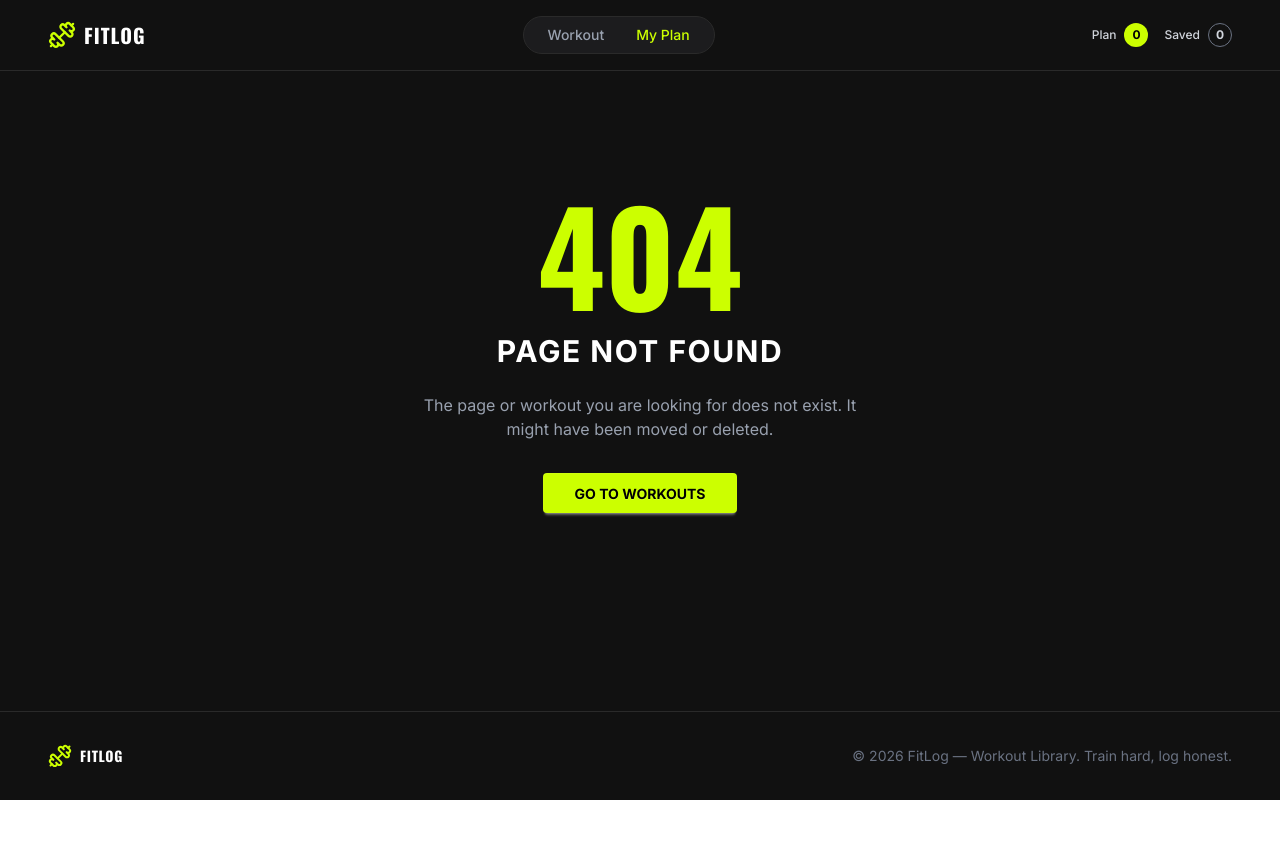
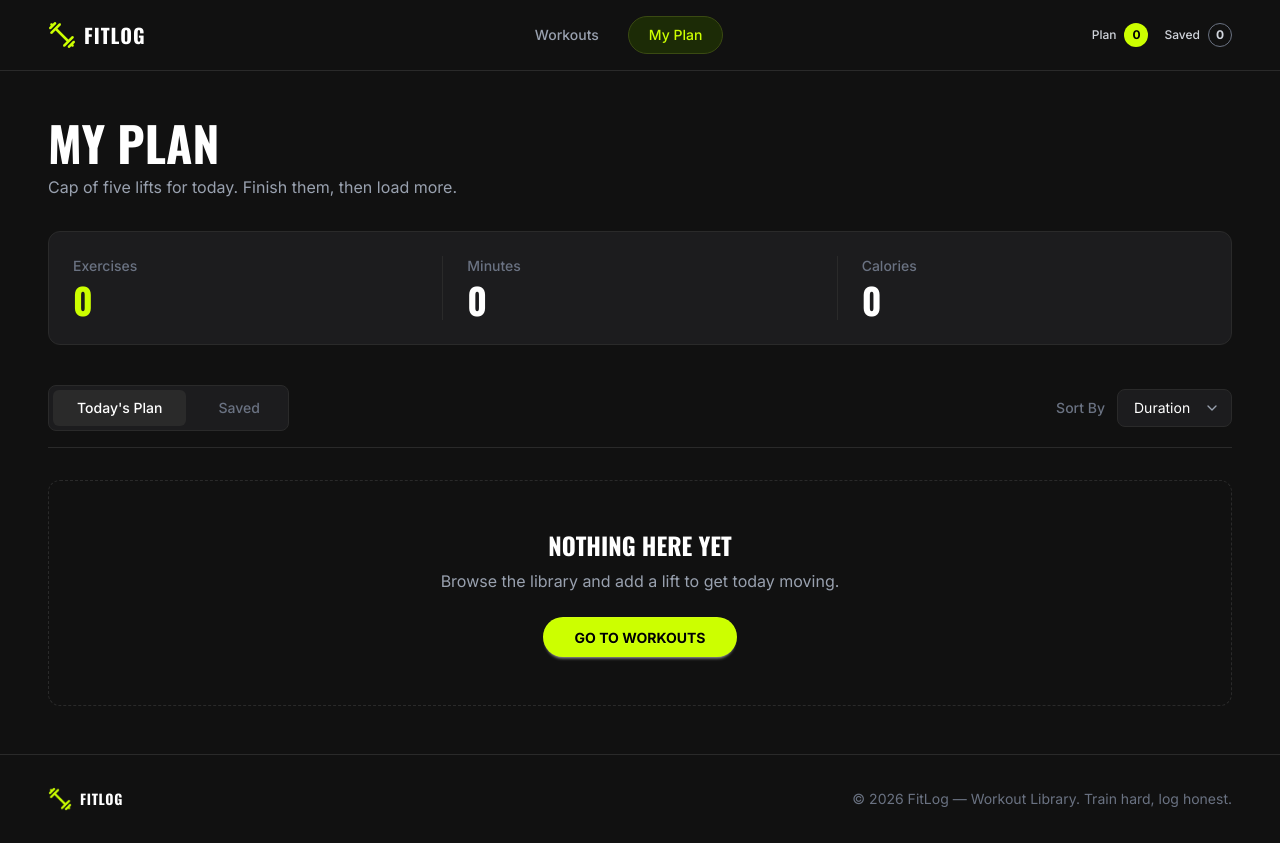
Before and after one commit to Md-Rifat-Al-Faisal/fit-log, a Next.js app: page /my-plan in a window 1280 px wide. Before the commit this address had no page. Before the commit the page ends 800 px from the top, so only its background shows below. Built offline with nearby package versions, Linux system fonts and the light colour scheme.

Commit message:
fixed localstorage parsing and worked on my plan completion states

```diff
--- /dev/null
+++ b/src/app/my-plan/page.tsx
@@ -0,0 +1,152 @@
+"use client";
+
+import { useState } from "react";
+import { usePlan } from "@/context/PlanContext";
+import Link from "next/link";
+import Image from "next/image";
+import { Clock, Flame, Star, Check, X, ChevronDown } from "lucide-react";
+import { PlanWorkout } from "@/types";
+
+export default function MyPlan() {
+  const { plan, saved, removeFromPlan, removeFromSaved, markAsDone, metrics, isHydrated } = usePlan();
+  const [activeTab, setActiveTab] = useState<"plan" | "saved">("plan");
+  const [sortBy, setSortBy] = useState<"duration" | "calories" | "rating">("duration");
+
+  if (!isHydrated) {
+    return (
+      <div className="max-w-360 mx-auto px-6 md:px-12 py-32 w-full flex flex-col items-center justify-center">
+        <span className="loading loading-spinner loading-lg text-[#ccff00] mb-4"></span>
+        <p className="text-gray-400 font-medium text-lg animate-pulse">Loading workouts…</p>
+      </div>
+    );
+  }
+
+  const currentList = activeTab === "plan" ? plan : saved;
+
+  const sortedList = [...currentList].sort((a, b) => {
+    if (sortBy === "duration") return a.duration - b.duration;
+    if (sortBy === "calories") return b.caloriesBurned - a.caloriesBurned;
+    if (sortBy === "rating") return b.rating - a.rating;
+    return 0;
+  });
+
+  return (
+    <div className="max-w-360 mx-auto px-6 md:px-12 py-12 w-full">
+      <div className="mb-10">
+        <h1 className="text-4xl md:text-5xl font-bold font-oswald uppercase text-white mb-2">My Plan</h1>
+        <p className="text-gray-400 mb-8">Cap of five lifts for today. Finish them, then load more.</p>
+
+        <div className="bg-[#1c1c1e] rounded-xl border border-[#2a2a2a] p-6 flex flex-col md:flex-row divide-y md:divide-y-0 md:divide-x divide-[#2a2a2a]">
+          <div className="flex-1 pb-4 md:pb-0 md:pr-6">
+            <p className="text-gray-500 text-sm font-medium mb-1">Exercises</p>
+            <p className="text-4xl font-bold text-[#ccff00] font-oswald">{metrics.exercises}</p>
+          </div>
+          <div className="flex-1 py-4 md:py-0 md:px-6">
+            <p className="text-gray-500 text-sm font-medium mb-1">Minutes</p>
+            <p className="text-4xl font-bold text-white font-oswald">{metrics.minutes}</p>
+          </div>
+          <div className="flex-1 pt-4 md:pt-0 md:pl-6">
+            <p className="text-gray-500 text-sm font-medium mb-1">Calories</p>
+            <p className="text-4xl font-bold text-white font-oswald">{metrics.calories}</p>
+          </div>
+        </div>
+      </div>
+
+      <div className="flex flex-col sm:flex-row justify-between items-start sm:items-center gap-4 mb-8 border-b border-[#2a2a2a] pb-4">
+        <div className="flex gap-2 p-1 bg-[#1c1c1e] rounded-lg border border-[#2a2a2a]">
+          <button
+            onClick={() => setActiveTab("plan")}
+            className={`px-6 py-2 rounded-md text-sm font-medium transition ${activeTab === "plan" ? "bg-[#2a2a2a] text-white" : "text-gray-500 hover:text-gray-300"}`}
+          >
+            Today&apos;s Plan
+          </button>
+          <button
+            onClick={() => setActiveTab("saved")}
+            className={`px-6 py-2 rounded-md text-sm font-medium transition ${activeTab === "saved" ? "bg-[#2a2a2a] text-white" : "text-gray-500 hover:text-gray-300"}`}
+          >
+            Saved
+          </button>
+        </div>
+
+        <div className="flex items-center gap-3">
+          <span className="text-sm text-gray-500 font-medium">Sort By</span>
+          <div className="relative">
+            <select
+              value={sortBy}
+              onChange={(e) => setSortBy(e.target.value as "duration" | "calories" | "rating")}
+              className="appearance-none bg-[#1c1c1e] border border-[#2a2a2a] text-white text-sm rounded-lg px-4 py-2 pr-10 focus:outline-none focus:border-[#ccff00] cursor-pointer"
+            >
+              <option value="duration">Duration</option>
+              <option value="calories">Calories</option>
+              <option value="rating">Rating</option>
+            </select>
+            <ChevronDown size={16} className="absolute right-3 top-1/2 -translate-y-1/2 text-gray-400 pointer-events-none" />
+          </div>
+        </div>
+      </div>
+
+      {sortedList.length === 0 ? (
+        <div className="border border-dashed border-[#2a2a2a] rounded-xl p-12 flex flex-col items-center justify-center text-center bg-[#111111]">
+          <h3 className="text-2xl font-bold font-oswald text-white uppercase mb-2">Nothing Here Yet</h3>
+          <p className="text-gray-400 mb-6">Browse the library and add a lift to get today moving.</p>
+          <Link href="/" className="btn bg-[#ccff00] hover:bg-[#b3e600] text-black font-bold border-none rounded-full px-8 uppercase">
+            Go to workouts
+          </Link>
+        </div>
+      ) : (
+        <div className="space-y-4">
+          {sortedList.map((item) => {
+            const isCompleted = activeTab === "plan" && (item as PlanWorkout).isDone;
+
+            return (
+              <div
+                key={item.id}
+                className={`bg-[#1c1c1e] border border-[#2a2a2a] rounded-xl p-4 flex flex-col md:flex-row items-center gap-6 group hover:border-[#444] transition ${isCompleted ? "opacity-40 grayscale" : ""}`}
+              >
+                <div className="relative w-full md:w-48 h-32 rounded-lg overflow-hidden shrink-0 bg-[#111111]">
+                  <Image src={item.image} alt={item.name} fill sizes="(max-width: 768px) 100vw, 200px" className="object-cover" />
+                </div>
+
+                <div className="flex-1 w-full flex flex-col justify-center">
+                  <h3 className={`text-xl font-bold font-oswald uppercase mb-1 ${isCompleted ? "line-through text-gray-500" : "text-white"}`}>
+                    {item.name}
+                  </h3>
+                  <p className="text-gray-400 text-sm mb-4">{item.equipment}</p>
+                  <div className="flex items-center gap-4 text-xs text-gray-300">
+                    <span className="flex items-center gap-1"><Clock size={14} className="text-[#ccff00]" /> {item.duration} min</span>
+                    <span className="flex items-center gap-1"><Flame size={14} className="text-[#ccff00]" /> {item.caloriesBurned} kcal</span>
+                    <span className="flex items-center gap-1"><Star size={14} className="text-[#ccff00]" /> {item.rating}</span>
+                  </div>
+                </div>
+
+                <div className="flex flex-wrap items-center gap-3 w-full md:w-auto shrink-0 justify-end md:justify-start">
+                  <Link href={`/workout/${item.id}`} className="btn btn-sm btn-outline border-gray-600 text-gray-300 hover:bg-[#2a2a2a] hover:border-gray-400 rounded">
+                    View Details
+                  </Link>
+
+                  {activeTab === "plan" && (
+                    <button
+                      onClick={() => markAsDone(item.id)}
+                      disabled={isCompleted}
+                      className="btn btn-sm bg-[#ccff00] hover:bg-[#b3e600] text-black border-none rounded disabled:bg-gray-700 disabled:text-gray-400"
+                    >
+                      <Check size={16} /> {isCompleted ? "Completed" : "Mark as Done"}
+                    </button>
+                  )}
+
+                  <button
+                    onClick={() => activeTab === "plan" ? removeFromPlan(item.id) : removeFromSaved(item.id)}
+                    className="btn btn-sm btn-ghost text-gray-500 hover:text-red-500 hover:bg-red-500/10 rounded px-2"
+                    aria-label="Remove"
+                  >
+                    <X size={20} />
+                  </button>
+                </div>
+              </div>
+            );
+          })}
+        </div>
+      )}
+    </div>
+  );
+}
--- a/src/app/workout/[id]/page.tsx
+++ b/src/app/workout/[id]/page.tsx
@@ -8,21 +8,18 @@ import Image from "next/image";
 import { CalendarPlus, Bookmark } from "lucide-react";
 import { notFound } from "next/navigation";
 
-// Define the exact type expected by Next.js 15
 export default function WorkoutDetails({ params }: { params: Promise<{ id: string }> }) {
-  const { plan, addToPlan, addToSaved } = usePlan();
+  const { plan, saved, addToPlan, addToSaved } = usePlan();
   const [workout, setWorkout] = useState<Workout | null>(null);
   const [loading, setLoading] = useState(true);
   const [workoutId, setWorkoutId] = useState<string | null>(null);
 
-  // Unwrap the Promise
   useEffect(() => {
     params.then((resolvedParams) => {
       setWorkoutId(resolvedParams.id);
     });
   }, [params]);
 
-  // Fetch the data once the ID is resolved
   useEffect(() => {
     if (!workoutId) return;
 
@@ -47,23 +44,23 @@ export default function WorkoutDetails({ params }: { params: Promise<{ id: strin
     );
   }
 
-  // If loading is finished and there is no workout data, trigger the Next.js 404 page
   if (!workout) {
     notFound();
   }
 
   const isPlanFull = plan.length >= 5;
   const isAlreadyInPlan = plan.some((item) => item.id === workout.id);
+  const isAlreadySaved = saved.some((item) => item.id === workout.id);
 
   return (
     <div className="max-w-360 mx-auto px-6 md:px-12 py-12">
-      <div className="grid grid-cols-1 lg:grid-cols-2 gap-12 items-start">
-        <div className="relative w-full aspect-square rounded-2xl overflow-hidden bg-[#1c1c1e]">
+      <div className="grid grid-cols-1 lg:grid-cols-2 gap-12 items-stretch">
+        <div className="relative w-full min-h-100 lg:min-h-full rounded-2xl overflow-hidden bg-[#1c1c1e]">
           <Image
             src={workout.image}
             alt={workout.name}
             fill
-            sizes="(max-width: 768px) 100vw, 50vw"
+            sizes="(max-width: 1024px) 100vw, 50vw"
             className="object-cover"
             priority
           />
@@ -145,10 +142,11 @@ export default function WorkoutDetails({ params }: { params: Promise<{ id: strin
 
             <button
               onClick={() => addToSaved(workout)}
-              className="btn btn-outline border-gray-500 text-white hover:bg-[#1c1c1e] hover:border-gray-400 hover:text-white uppercase flex-1 h-14"
+              disabled={isAlreadySaved}
+              className="btn btn-outline border-gray-500 text-white hover:bg-[#1c1c1e] hover:border-gray-400 hover:text-white uppercase flex-1 h-14 disabled:opacity-50 disabled:bg-gray-900 disabled:border-[#2a2a2a]"
             >
               <Bookmark size={20} />
-              Save for later
+              {isAlreadySaved ? "Saved" : "Save for later"}
             </button>
           </div>
         </div>
--- a/src/components/Footer.tsx
+++ b/src/components/Footer.tsx
@@ -1,10 +1,10 @@
-import { Dumbbell } from "lucide-react";
+import Image from "next/image";
 
 export default function Footer() {
   return (
     <footer className="border-t border-[#2a2a2a] bg-[#111111] py-8 px-6 md:px-12 flex flex-col md:flex-row items-center justify-between text-sm text-gray-500 mt-auto">
       <div className="flex items-center gap-2 font-bold tracking-wider text-white mb-4 md:mb-0 uppercase font-oswald">
-        <Dumbbell className="text-[#ccff00]" size={24} />
+        <Image src="/logo.png" alt="FitLog Logo" width={24} height={24} className="object-contain" />
         FitLog
       </div>
       <p>© 2026 FitLog — Workout Library. Train hard, log honest.</p>
--- a/src/components/HeroBanner.tsx
+++ b/src/components/HeroBanner.tsx
@@ -1,29 +1,27 @@
 import Image from "next/image";
-import { ArrowRight } from "lucide-react";
 
 export default function HeroBanner() {
   return (
     <section className="px-6 md:px-12 py-8 max-w-360 mx-auto">
-      <div className="bg-[#1c1c1e] rounded-4xl p-8 md:p-16 flex flex-col lg:flex-row items-center justify-between gap-12 border border-[#2a2a2a]">
-        <div className="flex-1 space-y-6 max-w-xl">
+      <div className="bg-[#1c1c1e] border border-[#2a2a2a] rounded-3xl p-8 lg:px-16 lg:py-10 flex flex-col lg:flex-row items-center gap-8">
+        <div className="flex-1 space-y-6 max-w-xl flex flex-col items-start">
           <span className="text-[#ccff00] font-bold uppercase tracking-wider text-sm">
             Workout Library
           </span>
-          <h1 className="text-5xl lg:text-[5.5rem] font-bold font-oswald uppercase leading-[1.1] text-white">
+          <h1 className="text-5xl lg:text-6xl font-bold font-oswald uppercase leading-tight text-white">
             Train with intent.<br />Log every set.
           </h1>
           <p className="text-gray-400 text-lg">
             FitLog is a dark, no-nonsense gym companion: pick a lift, lock it into today&apos;s plan, and watch the week&apos;s work add up.
           </p>
           <div className="pt-4">
-            <a href="#library" className="btn bg-[#ccff00] hover:bg-[#b3e600] text-black font-bold border-none rounded uppercase px-8 flex items-center gap-2">
+            <a href="#library" className="btn bg-[#ccff00] hover:bg-[#b3e600] text-black font-bold border-none rounded uppercase px-8 w-fit inline-flex">
               Browse Workouts
-              <ArrowRight size={18} />
             </a>
           </div>
         </div>
         <div className="flex-1 w-full flex justify-center lg:justify-end">
-          <div className="relative w-full max-w-100 aspect-3/4 overflow-hidden bg-transparent">
+          <div className="relative w-full max-w-87.5 lg:max-w-100 aspect-3/4 overflow-hidden bg-transparent">
             <Image
               src="/banner.png"
               alt="Hero Workout"
--- a/src/components/LibrarySection.tsx
+++ b/src/components/LibrarySection.tsx
@@ -35,7 +35,7 @@ export default function LibrarySection() {
           <span className="loading loading-spinner loading-lg text-[#ccff00]"></span>
         </div>
       ) : (
-        <div className="grid grid-cols-1 sm:grid-cols-2 lg:grid-cols-3 xl:grid-cols-4 gap-6">
+        <div className="grid grid-cols-1 sm:grid-cols-2 md:grid-cols-3 lg:grid-cols-4 gap-6">
           {workouts.map((workout) => (
             <WorkoutCard key={workout.id} workout={workout} />
           ))}
--- a/src/components/Navbar.tsx
+++ b/src/components/Navbar.tsx
@@ -1,9 +1,10 @@
 "use client";
 
 import Link from "next/link";
+import Image from "next/image";
 import { usePathname } from "next/navigation";
 import { usePlan } from "@/context/PlanContext";
-import { Dumbbell, Menu } from "lucide-react";
+import { Menu } from "lucide-react";
 import { useEffect, useState } from "react";
 
 export default function Navbar() {
@@ -26,12 +27,12 @@ export default function Navbar() {
           </div>
           <ul tabIndex={0} className="menu menu-sm dropdown-content mt-3 z-1 p-2 shadow bg-[#1c1c1e] rounded-box w-52 border border-[#2a2a2a]">
             <li>
-              <Link href="/" className={pathname === "/" ? "text-[#ccff00]" : "text-white"}>
-                Workout
+              <Link href="/" className={pathname === "/" ? "text-[#ccff00] font-bold" : "text-white"}>
+                Workouts
               </Link>
             </li>
             <li>
-              <Link href="/my-plan" className={pathname === "/my-plan" ? "text-[#ccff00]" : "text-white"}>
+              <Link href="/my-plan" className={pathname === "/my-plan" ? "text-[#ccff00] font-bold" : "text-white"}>
                 My Plan
               </Link>
             </li>
@@ -39,16 +40,22 @@ export default function Navbar() {
         </div>
 
         <Link href="/" className="flex items-center gap-2 text-xl font-bold tracking-wider text-white uppercase font-oswald">
-          <Dumbbell className="text-[#ccff00]" size={28} />
+          <Image src="/logo.png" alt="FitLog Logo" width={28} height={28} className="object-contain" priority />
           FitLog
         </Link>
       </div>
 
-      <div className="hidden md:flex items-center gap-8 text-sm font-medium bg-[#1c1c1e] px-6 py-2 rounded-full border border-[#2a2a2a]">
-        <Link href="/" className={pathname === "/" ? "text-[#ccff00]" : "text-gray-400 hover:text-white transition"}>
-          Workout
+      <div className="hidden md:flex items-center gap-2 text-sm font-medium">
+        <Link
+          href="/"
+          className={`px-5 py-2 rounded-full transition ${pathname === "/" ? "bg-[#1c2b06] border border-[#3a4a12] text-[#ccff00]" : "text-gray-400 hover:text-white border border-transparent"}`}
+        >
+          Workouts
         </Link>
-        <Link href="/my-plan" className={pathname === "/my-plan" ? "text-[#ccff00]" : "text-gray-400 hover:text-white transition"}>
+        <Link
+          href="/my-plan"
+          className={`px-5 py-2 rounded-full transition ${pathname === "/my-plan" ? "bg-[#1c2b06] border border-[#3a4a12] text-[#ccff00]" : "text-gray-400 hover:text-white border border-transparent"}`}
+        >
           My Plan
         </Link>
       </div>
--- a/src/context/PlanContext.tsx
+++ b/src/context/PlanContext.tsx
@@ -17,6 +17,7 @@ interface PlanContextType {
     minutes: number;
     calories: number;
   };
+  isHydrated: boolean;
 }
 
 const PlanContext = createContext<PlanContextType | null>(null);
@@ -105,6 +106,7 @@ export function PlanProvider({ children }: { children: ReactNode }) {
     removeFromSaved,
     markAsDone,
     metrics,
+    isHydrated,
   };
 
   return <PlanContext.Provider value={value}>{children}</PlanContext.Provider>;
```
